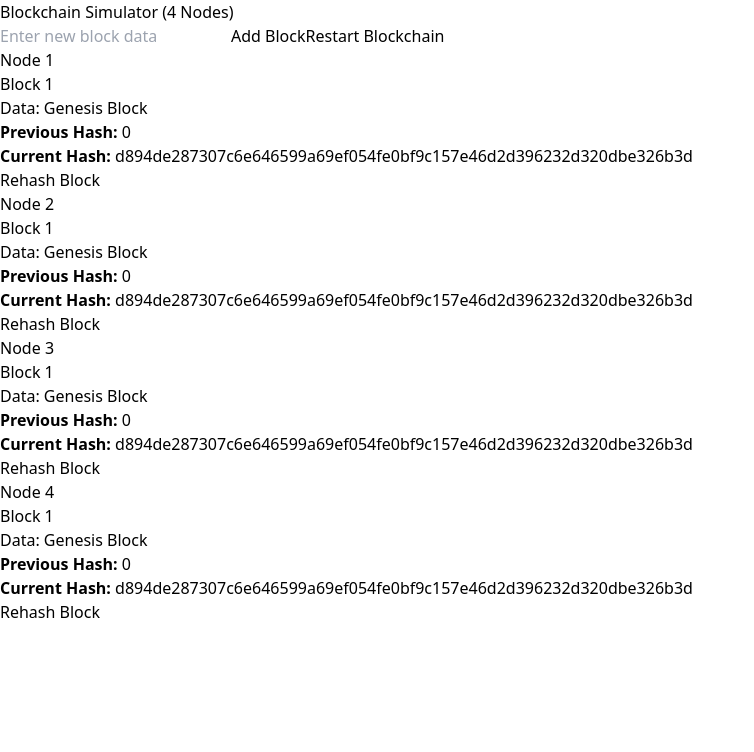
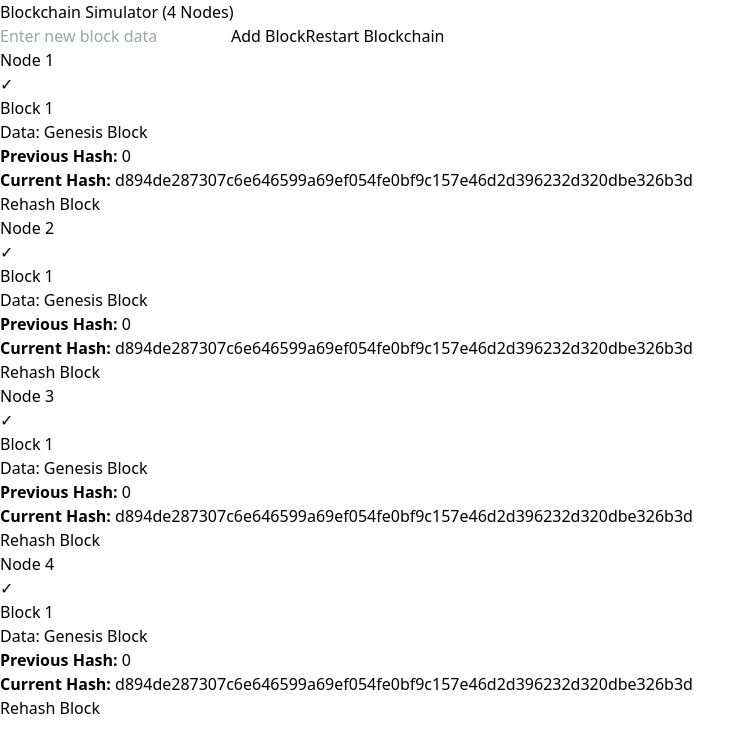
Before and after one commit to formssihk/blockchain-demo, a React (Vite) app: page / in a window 1280 px wide. Shown: the top 752 px of the page, without its empty margins (0-754 px from the left). Built offline with nearby package versions, Linux system fonts and the light colour scheme.

Commit message:
update formatting of icons in block

```diff
--- a/src/components/Block.jsx
+++ b/src/components/Block.jsx
@@ -35,12 +35,14 @@ function Block({ block, index, updateBlock, rehashBlock, blocks, showTick }) {
 
   return (
     <div className={`w-1/3 block p-4 border rounded shadow mb-4 relative ${isSubsequentBlocksInvalid ? 'bg-red-100' : 'bg-green-100'}`}>
-      {/* Show tick icon if the block was added */}
-      {showTick && (
+      {!isSubsequentBlocksInvalid ?
         <div className="absolute top-2 right-2">
-          <span className="text-green-500">&#10004;</span> {/* Tick Icon */}
-        </div>
-      )}
+          <span className="text-green-500">✓</span>
+        </div> :
+        <div className="absolute top-2 right-2">
+        <span className="text-red-500">✗</span>
+      </div>
+      }
       <p className="text-lg font-bold">Block {block.index + 1}</p>
       <div className="mt-2">
         <label className="font-semibold">Data: </label>
@@ -54,7 +56,7 @@ function Block({ block, index, updateBlock, rehashBlock, blocks, showTick }) {
       <p className="text-sm mt-2 break-all"><strong>Previous Hash:</strong> {block.previousHash}</p>
       <p className="text-sm mt-2 break-all"><strong>Current Hash:</strong> {block.hash}</p>
       {/* {!isValid && <p className="text-red-500 mt-2">This block is invalid!</p>} */}
-      {isSubsequentBlocksInvalid && index > 0 && <p className="text-red-500 mt-2">This block is invalid!</p>}
+      {isSubsequentBlocksInvalid && index > 0 && <p className="text-red-500 mt-2">Block is invalid!</p>}
       <button
         onClick={() => rehashBlock(index)}
         className="mt-2 p-2 bg-green-500 text-white rounded"
```
